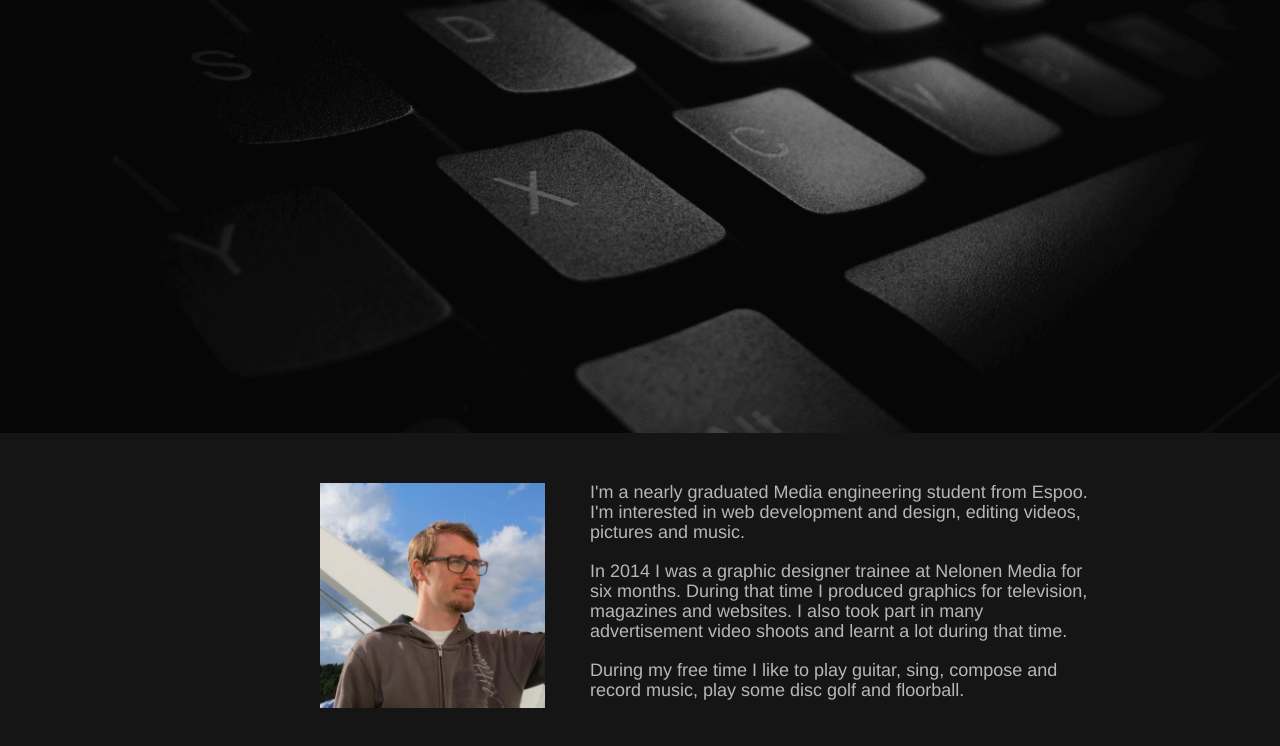
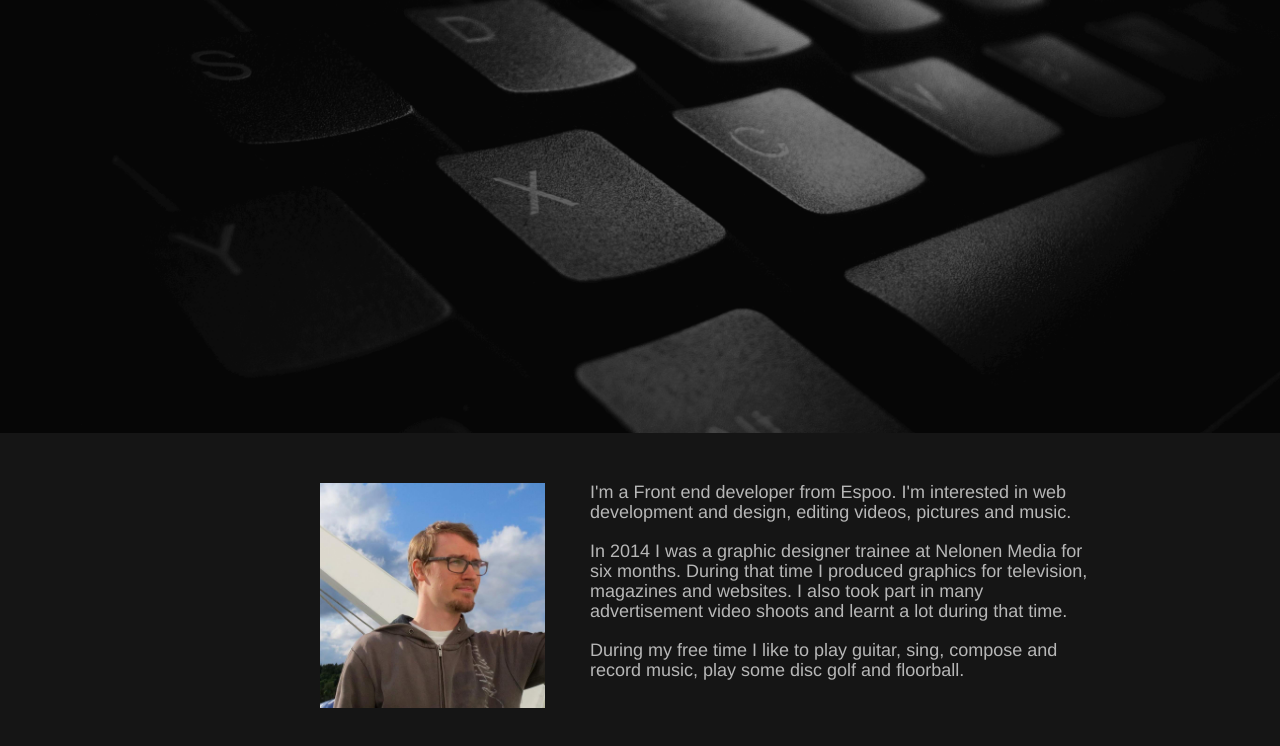
Before and after one commit to samikas/samikas.github.io, a plain HTML site: page pages/about.html in a window 1280 px wide. Shown: the part 178-924 px from the top of the page. Drawn offline with nearby package versions, Linux system fonts and the light colour scheme.

Commit message:
Refactor html files

```diff
--- a/pages/about.html
+++ b/pages/about.html
@@ -1,28 +1,26 @@
 <!DOCTYPE html>
 <html lang="en">
+
 <head>
   <meta charset="utf-8">
   <meta http-equiv="X-UA-Compatible" content="IE=edge">
   <meta name="viewport" content="width=device-width, initial-scale=1">
-
   <link rel="icon" href="../img/favicon.png" sizes="16x16" type="image/png">
-
   <title>Sami Kaskinen</title>
   <link rel="stylesheet" href="../css/style.css">
   <link href="../bootstrap-3.3.6-dist/css/bootstrap.min.css" rel="stylesheet">
   <!-- HTML5 shim and Respond.js for IE8 support of HTML5 elements and media queries -->
   <!-- WARNING: Respond.js doesn't work if you view the page via file:// -->
-
   <script src="https://oss.maxcdn.com/html5shiv/3.7.2/html5shiv.min.js"></script>
   <script src="https://oss.maxcdn.com/respond/1.4.2/respond.min.js"></script>
-
 </head>
 <body>
 <nav class="navbar navbar-inverse navbar-static-top">
   <div class="container-fluid">
     <!-- Brand and toggle get grouped for better mobile display -->
     <div class="navbar-header">
-      <button type="button" class="navbar-toggle collapsed" data-toggle="collapse" data-target="#bs-example-navbar-collapse-1" aria-expanded="false">
+      <button type="button" class="navbar-toggle collapsed" data-toggle="collapse" data-target="#bs-example-navbar-collapse-1"
+        aria-expanded="false">
       <span class="sr-only">Toggle navigation</span>
       <span class="icon-bar"></span>
       <span class="icon-bar"></span>
@@ -30,12 +28,10 @@
     </button>
       <a href="../index.html"><img class="navbar-brand" style="padding: inherit;" src="../img/favicon.png"><a class="navbar-brand" href="../index.html"> <span class="brand-name">Sami Kaskinen </span></a>
     </div>
-
     <!-- Collect the nav links, forms, and other content for toggling -->
     <div class="collapse navbar-collapse" id="bs-example-navbar-collapse-1">
-
       <ul class="nav navbar-nav navbar-right">
-        <li ><a href="../index.html">Home <span class="sr-only">(current)</span></a></li>
+        <li><a href="../index.html">Home <span class="sr-only">(current)</span></a></li>
         <li class="active"><a href="about.html">About</a></li>
         <li><a href="work.html">Work</a></li>
         <li><a href="contact.html">Contact</a></li>
@@ -50,42 +46,20 @@
       <h1 class="blue"></h1>
     </div>
   </div>
-
-
-     <!-- <h1 class="blue text-center content-header">Creative skill set</h1> -->
   <br/>
   <br/>
-
   <div class="grey">
     <div class="content">
-
-
-
-
-
       <div class="portrait col-lg-3 col-md-3">
-
       </div>
-
-
-      <div class="">
-
-        <h4 class="about col-lg-5 col-md-5">I'm a nearly graduated Media engineering student from Espoo. I'm interested in web development and
-           design, editing videos, pictures and music.<br><br>
-          In 2014 I was a graphic designer trainee at Nelonen Media for six months. During that time I produced graphics for television,
-          magazines and websites. I also took part in many advertisement video shoots and learnt a lot during that time.<br><br>
-          During my free time I like to play guitar, sing, compose and record music, play some disc golf and floorball.
+      <h4 class="about col-lg-5 col-md-5">I'm a Front end developer from Espoo. I'm interested in web development and design, editing
+        videos, pictures and music.<br><br> In 2014 I was a graphic designer trainee at Nelonen Media for six months. During
+        that time I produced graphics for television, magazines and websites. I also took part in many advertisement video
+        shoots and learnt a lot during that time.<br><br> During my free time I like to play guitar, sing, compose and
+        record music, play some disc golf and floorball.
       </h4>
     </div>
-
-
-
-
   </div>
-      </div>
-      </div>
-
-
 </div>
 <script src="https://ajax.googleapis.com/ajax/libs/jquery/1.11.3/jquery.min.js"></script>
 <script src="../bootstrap-3.3.6-dist/js/bootstrap.min.js"></script>
```
Also changed, not shown: pages/contact.html (+2 -28 lines), pages/work.html (+5 -24 lines). Lines whose indentation alone changed are shown as unchanged.
